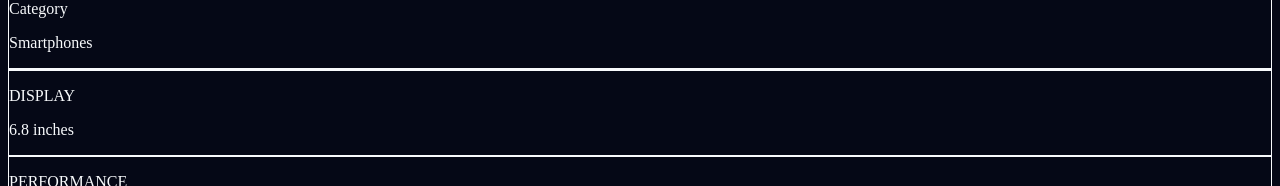
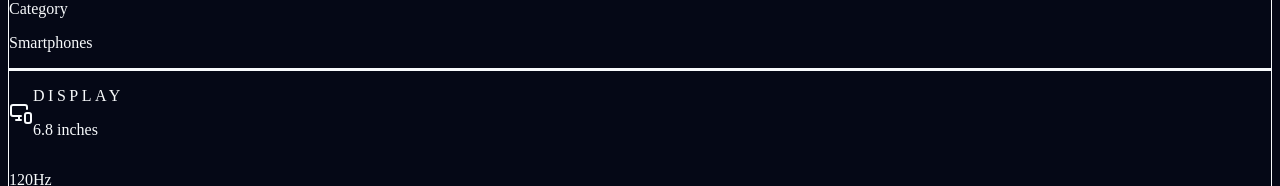
Before and after one commit to ABDELHADI2024/ai-product-intelligence-platform, a Next.js app: page /products/huawei-nova-15-max in a window 1280 px wide. Shown: the part 766-952 px from the top of the page. Built offline with nearby package versions, Linux system fonts and the light colour scheme; no server answers; the database is empty.

Commit message:
Update MetricBox props for product UI

```diff
--- a/components/MetricBox.tsx
+++ b/components/MetricBox.tsx
@@ -1,15 +1,40 @@
+import type { LucideIcon } from 'lucide-react';
+
 type MetricBoxProps = {
+  icon?: LucideIcon;
   label: string;
   value: string | number | null | undefined;
+  helper?: string | number | null;
 };
 
-export default function MetricBox({ label, value }: MetricBoxProps) {
+export default function MetricBox({
+  icon: Icon,
+  label,
+  value,
+  helper,
+}: MetricBoxProps) {
   return (
-    <div className="rounded-2xl border border-white/10 bg-white/[0.04] p-4">
-      <p className="text-xs uppercase tracking-wide text-slate-400">{label}</p>
-      <p className="mt-2 text-lg font-semibold text-white">
-        {value ?? 'Coming soon'}
-      </p>
+    <div className="rounded-3xl border border-white/10 bg-white/[0.04] p-5 shadow-2xl shadow-black/10">
+      <div className="flex items-center gap-3">
+        {Icon ? (
+          <div className="flex h-10 w-10 items-center justify-center rounded-2xl bg-cyan-400/10 text-cyan-300">
+            <Icon className="h-5 w-5" />
+          </div>
+        ) : null}
+
+        <div>
+          <p className="text-xs uppercase tracking-[0.22em] text-slate-500">
+            {label}
+          </p>
+          <p className="mt-1 text-lg font-semibold text-white">
+            {value ?? 'Coming soon'}
+          </p>
+        </div>
+      </div>
+
+      {helper ? (
+        <p className="mt-4 text-sm leading-6 text-slate-400">{helper}</p>
+      ) : null}
     </div>
   );
 }
```
